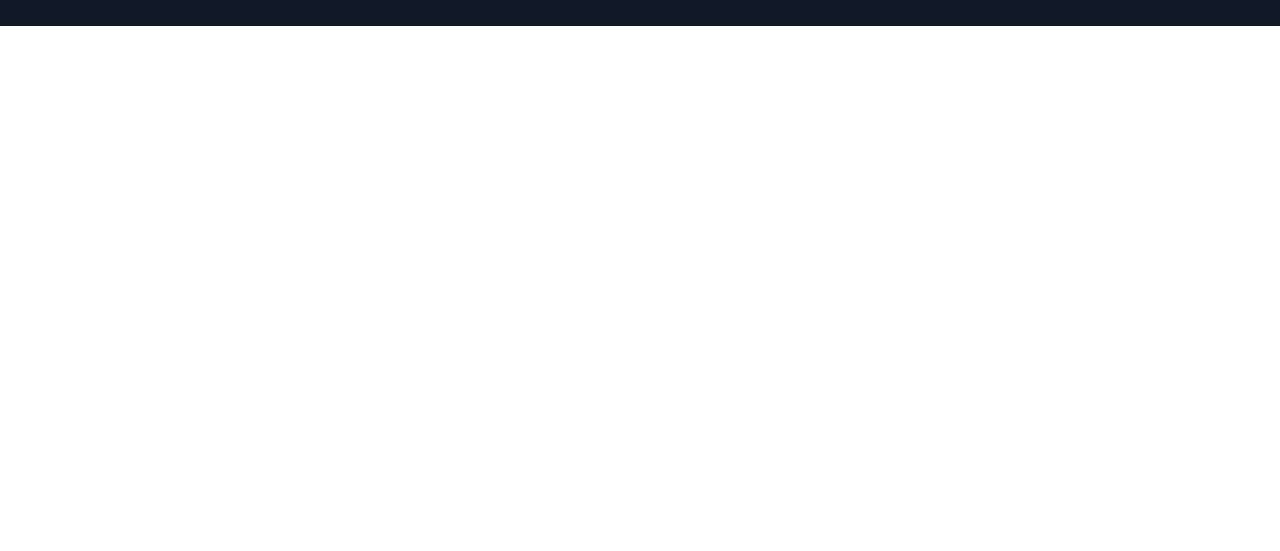
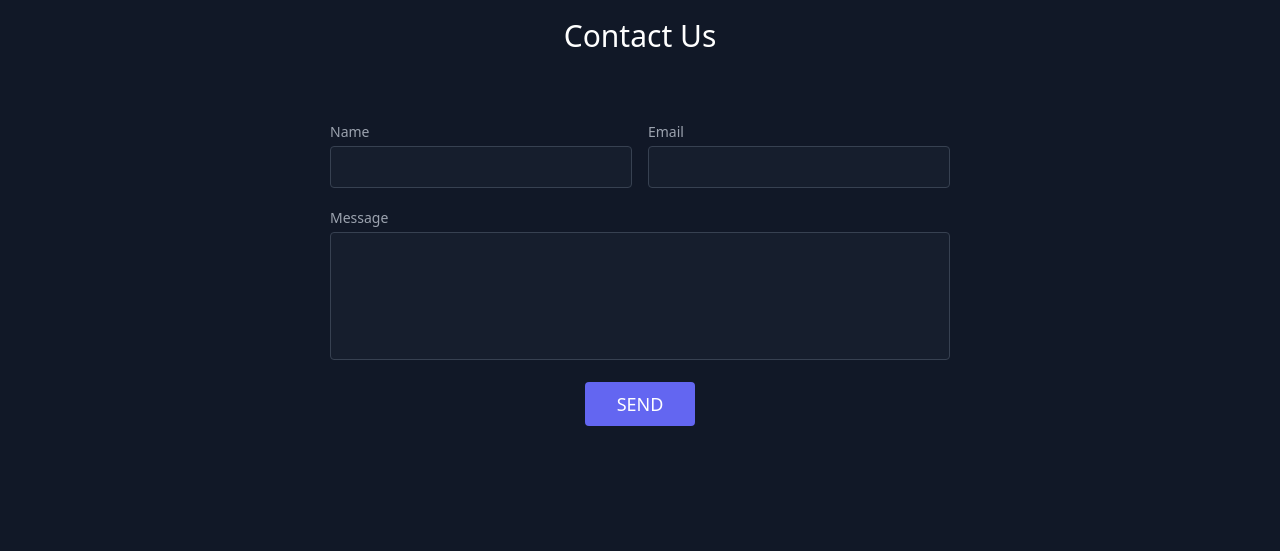
Before and after one commit to Muzamilgashroo/buisness-website, a plain HTML site: page index.html in a window 1280 px wide. Shown: the part 3105-3656 px from the top of the page. Before the commit the page ends 3131 px from the top, so only its background shows below. Drawn offline with nearby package versions, Linux system fonts and the light colour scheme.

Commit message:
update contact section

```diff
--- a/index.html
+++ b/index.html
@@ -220,8 +220,46 @@
     </div>
   </section>
 
-              <!-- ENDS HERE   -->
+    <!-- ENDS HERE   -->
 
+    <!-- contact us  -->
+
+              <section class="text-gray-400 bg-gray-900 body-font relative">
+                <div class="container px-5 py-24 mx-auto">
+                  <div class="flex flex-col text-center w-full mb-12">
+                    <h1 class="sm:text-3xl text-2xl font-medium title-font mb-4 text-white">Contact Us</h1>
+
+                  </div>
+                  <div class="lg:w-1/2 md:w-2/3 mx-auto">
+                    <div class="flex flex-wrap -m-2">
+                      <div class="p-2 w-1/2">
+                        <div class="relative">
+                          <label for="name" class="leading-7 text-sm text-gray-400">Name</label>
+                          <input type="text" id="name" name="name" class="w-full bg-gray-800 bg-opacity-40 rounded border border-gray-700 focus:border-indigo-500 focus:bg-gray-900 focus:ring-2 focus:ring-indigo-900 text-base outline-none text-gray-100 py-1 px-3 leading-8 transition-colors duration-200 ease-in-out">
+                        </div>
+                      </div>
+                      <div class="p-2 w-1/2">
+                        <div class="relative">
+                          <label for="email" class="leading-7 text-sm text-gray-400">Email</label>
+                          <input type="email" id="email" name="email" class="w-full bg-gray-800 bg-opacity-40 rounded border border-gray-700 focus:border-indigo-500 focus:bg-gray-900 focus:ring-2 focus:ring-indigo-900 text-base outline-none text-gray-100 py-1 px-3 leading-8 transition-colors duration-200 ease-in-out">
+                        </div>
+                      </div>
+                      <div class="p-2 w-full">
+                        <div class="relative">
+                          <label for="message" class="leading-7 text-sm text-gray-400">Message</label>
+                          <textarea id="message" name="message" class="w-full bg-gray-800 bg-opacity-40 rounded border border-gray-700 focus:border-indigo-500 focus:bg-gray-900 focus:ring-2 focus:ring-indigo-900 h-32 text-base outline-none text-gray-100 py-1 px-3 resize-none leading-6 transition-colors duration-200 ease-in-out"></textarea>
+                        </div>
+                      </div>
+                      <div class="p-2 w-full">
+                        <button onclick="window.location.href='mailto:Muzamilb174@gmail.com'" class="flex mx-auto text-white bg-indigo-500 border-0 py-2 px-8 focus:outline-none hover:bg-indigo-600 rounded text-lg">SEND</button>
+                      </div>
+
+                    </div>
+                  </div>
+                </div>
+              </section>
+
+     <!-- end  -->
 
     <!-- Footer starts  -->
 
```
